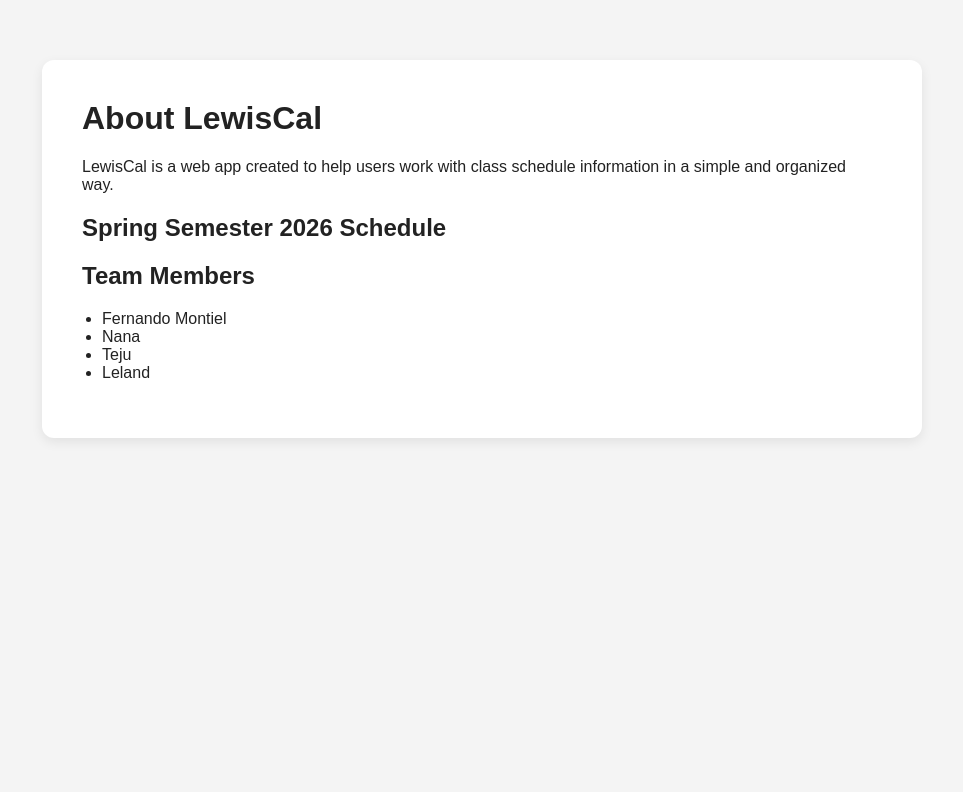
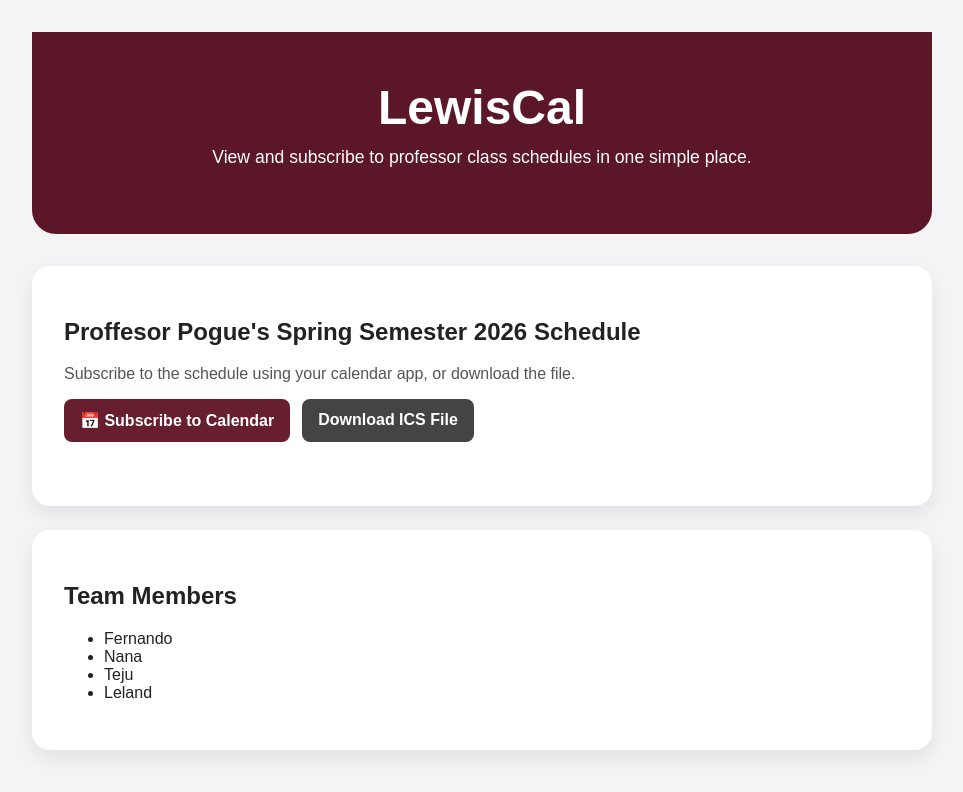
Before and after one commit to FMontiel01/LewisCal, a website with bundled scripts: page public/index.html in a window 1280 px wide. Shown: the whole page, without its empty margins (158-1121 px from the left). Built offline with nearby package versions, Linux system fonts and the light colour scheme; no server answers.

Commit message:
Updated schedule UI and added calendar subscription + Firebase download

```diff
--- a/public/app.js
+++ b/public/app.js
@@ -48,9 +48,9 @@ function displaySchedule(courses) {
 
     div.innerHTML = `
       <h3>${course.course}</h3>
-      <p><strong>Time:</strong>${course.startTime} - ${course.endTime}</p>
-      <p><strong>Room:</strong>${course.room}</p>
-      <p><strong>Days:</strong>${course.days.join(", ")}</p>
+      <p><strong>Time:</strong> ${course.startTime} - ${course.endTime}</p>
+      <p><strong>Room:</strong> ${course.room}</p>
+      <p><strong>Days:</strong> ${course.days.join(", ")}</p>
     `;
 
     container.appendChild(div);
--- a/public/index.html
+++ b/public/index.html
@@ -8,23 +8,52 @@
   </head>
   <body>
     <main class="container">
-      <h1>About LewisCal</h1>
+      <section class="hero">
+        <h1>LewisCal</h1>
+        <p>
+          View and subscribe to professor class schedules in one simple place.
+        </p>
+      </section>
 
-      <p>
-        LewisCal is a web app created to help users work with class schedule
-        information in a simple and organized way.
+      <section class="card">
+        <h2>Proffesor Pogue's Spring Semester 2026 Schedule</h2>
+
+        <p class="calendar-instructions">
+          Subscribe to the schedule using your calendar app, or download the
+          file.
         </p>
 
-      <h2>Spring Semester 2026 Schedule</h2>
+        <div class="calendar-actions">
+          <!-- SUBSCRIBE -->
+          <a
+            class="calendar-link"
+            href="webcal://lewiscal-2909a.firebaseapp.com/Mr_Pogue_Current_Schedule.ics"
+          >
+            📅 Subscribe to Calendar
+          </a>
+
+          <!-- DOWNLOAD (Firebase Storage) -->
+          <a
+            class="calendar-link secondary"
+            href="https://firebasestorage.googleapis.com/v0/b/lewiscal-2909a.firebasestorage.app/o/ics%2FMr_Pogue_Current_Schedule.ics?alt=media&token=64d7798a-f447-4c2c-abe0-69b21faf5f07"
+            target="_blank"
+          >
+            Download ICS File
+          </a>
+        </div>
+
         <div id="schedule"></div>
+      </section>
 
+      <section class="card">
         <h2>Team Members</h2>
         <ul>
-        <li>Fernando Montiel</li>
+          <li>Fernando</li>
           <li>Nana</li>
           <li>Teju</li>
           <li>Leland</li>
         </ul>
+      </section>
     </main>
     <script type="module" src="app.js"></script>
   </body>
--- a/public/style.css
+++ b/public/style.css
@@ -1,50 +1,100 @@
 body {
   margin: 0;
   font-family: Arial, sans-serif;
-  background: #f4f4f4;
+  background: #f4f4f6;
   color: #222;
 }
 
 .container {
-  max-width: 800px;
-  margin: 60px auto;
-  background: white;
-  padding: 40px;
-  border-radius: 12px;
-  box-shadow: 0 4px 12px rgba(0, 0, 0, 0.08);
+  max-width: 900px;
+  margin: 0 auto;
+  padding: 2rem;
 }
 
-h1 {
-  margin-top: 0;
+.hero {
+  background: #5b1728;
+  color: white;
+  padding: 3rem 2rem;
+  border-radius: 0 0 24px 24px;
+  text-align: center;
+  margin-bottom: 2rem;
 }
 
-ul {
-  padding-left: 20px;
+.hero h1 {
+  font-size: 3rem;
+  margin: 0;
+}
+
+.hero p {
+  font-size: 1.1rem;
+  margin-top: 0.75rem;
+}
+
+.card {
+  background: white;
+  padding: 2rem;
+  border-radius: 18px;
+  box-shadow: 0 8px 20px rgba(0, 0, 0, 0.08);
+  margin-bottom: 1.5rem;
+}
+
+.calendar-instructions {
+  margin-bottom: 1rem;
+  color: #555;
+}
+
+.calendar-actions {
+  display: flex;
+  flex-wrap: wrap;
+  gap: 12px;
+  margin: 1rem 0 2rem;
+}
+
+.calendar-link {
+  display: inline-block;
+  padding: 0.75rem 1rem;
+  background: #671e2f;
+  color: white;
+  text-decoration: none;
+  border-radius: 8px;
+  font-weight: bold;
+}
+
+.calendar-link:hover {
+  opacity: 0.85;
+}
+
+.calendar-link.secondary {
+  background: #444;
 }
 
 #schedule {
-  margin-top: 20px;
+  display: grid;
+  gap: 16px;
+  margin-top: 24px;
 }
 
 .course-card {
-  background: #ffffff;
-  border-radius: 10px;
-  padding: 16px;
-  margin-bottom: 15px;
-  box-shadow: 0 4px 10px rgba(0, 0, 0, 0.08);
-  transition: transform 0.2s ease;
-}
-
-.course-card:hover {
-  transform: translateY(-3px);
+  background: #f9f9fb;
+  border-left: 6px solid #671e2f;
+  padding: 18px 20px;
+  border-radius: 12px;
+  box-shadow: 0 4px 12px rgba(0, 0, 0, 0.05);
 }
 
 .course-card h3 {
-  margin-bottom: 10px;
-  color: #1f2937;
+  margin: 0 0 12px;
+  color: #222;
+  font-size: 1.25rem;
 }
 
 .course-card p {
-  margin: 4px 0;
-  color: #4b5563;
+  margin: 6px 0;
+  color: #555;
+  font-size: 0.95rem;
 }
+
+.course-card strong {
+  color: #222;
+  margin-right: 4px;
+}
```
Also changed, not shown: 1 other file. Lines whose indentation alone changed are shown as unchanged.
